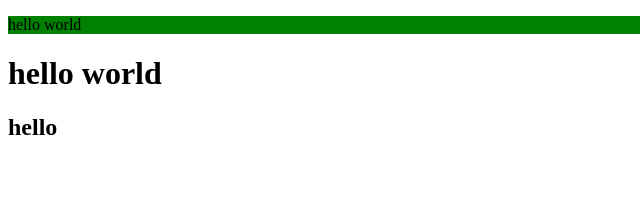
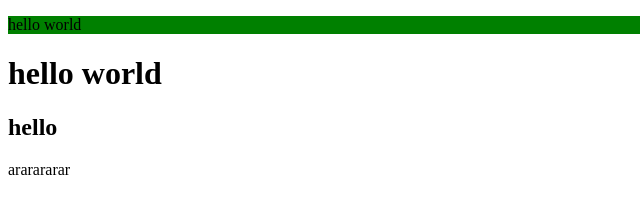
Before and after one commit to Art5222/project, a plain HTML site: page index.html in a window 1280 px wide. Shown: the full height of the page, 0-640 px from the left. Drawn offline with Linux system fonts and the light colour scheme.

Commit message:
index.html mod

```diff
--- a/index.html
+++ b/index.html
@@ -11,7 +11,7 @@
 <p> hello world </p>
 <h1>hello world</h1>
 <h2>hello</h2>
-
+<div>ararararar</div>
    <script src="/js/style.js"></script>
 </body>
 </html>
```
